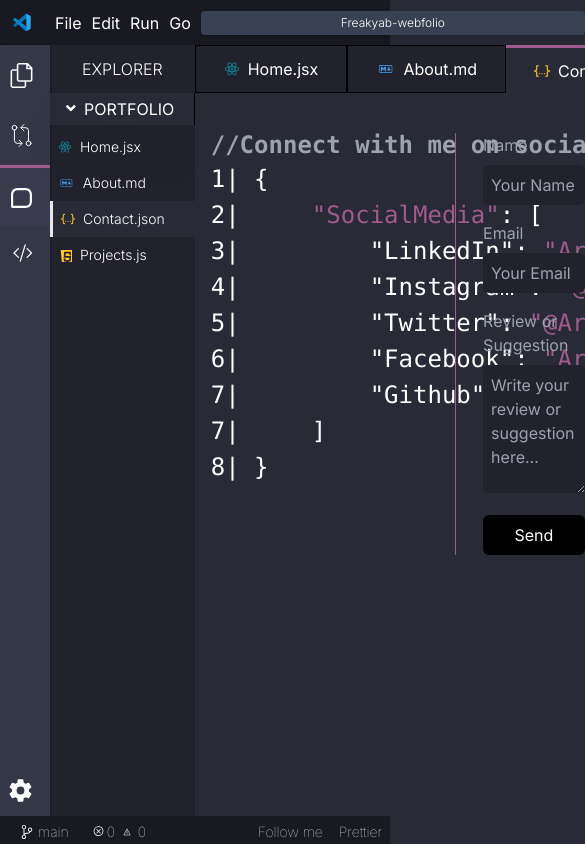
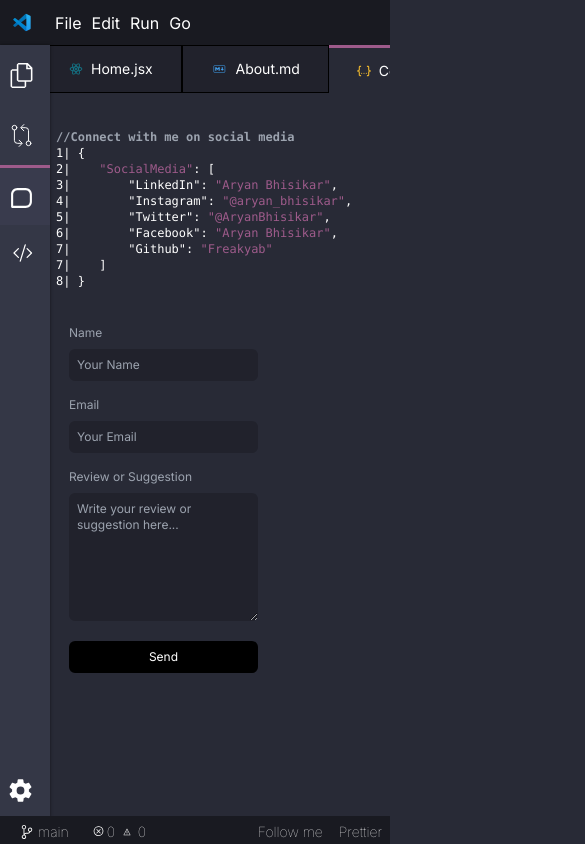
Before and after one commit to Freakyab/webfolio, a Next.js app: page /contact in a window 390 px wide. Shown: the top 844 px of the page, 585 px wide, since content can reach past the window. Built offline with nearby package versions, Linux system fonts and the light colour scheme; a web font is replaced by a local one.

Commit message:
Update page styles and layout

```diff
--- a/src/app/about/page.js
+++ b/src/app/about/page.js
@@ -4,7 +4,7 @@
 
 export default function About() {
   return (
-    <main className="body_color w-[100vw] calc_height text-white font-mono overflow-scroll overflow-x-hidden">
+    <main className="body_color pl-12 sm:pl-0  w-[100vw] calc_height text-white font-mono ">
       <PageList />
     <Link
       href="https://github.com/freakyab"
--- a/src/app/components/pagesList/index.jsx
+++ b/src/app/components/pagesList/index.jsx
@@ -136,11 +136,11 @@
 const PageList = () => {
   const pathname = usePathname();
   return (
-    <div className="flex explorer">
+    <div className="flex explorer overflow-x-auto">
       {MenuItems.map((item, index) => (
         <div
           key={index}
-          className={` w-[180px] h-[48px] flex justify-center items-center px-5
+          className={` w-[180px] h-[48px] flex justify-center items-center px-5 text-sm cursor-pointer
 
           ${item.sideNav ? "hidden" : ""}
           ${
--- a/src/app/contact/page.js
+++ b/src/app/contact/page.js
@@ -31,22 +31,22 @@
   ];
 
   return (
-    <main className="body_color w-full  calc_height text-white">
+    <main className="body_color w-full pl-10 sm:pl-0 calc_height text-white">
       <PageList />
 
-      <div className="grid grid-cols-3 mt-5 ">
-        <pre className="p-4 col-span-2 " style={{ fontSize: "1.5rem" }}>
+      <div className="sm:grid grid-cols-3 text-xs sm:text-xl mt-5 ">
+        <pre className="p-4 col-span-2 ">
           <code>
-            <p className="text-center text-2xl font-bold text-gray-400 ">
+            <p className="sm:text-center sm:text-2xl font-bold text-gray-400 ">
               {"//"}Connect with me on social media
             </p>
             1| {`{`}
             {"\n"}
-            2| &nbsp;&nbsp;&nbsp;&nbsp;
+            2| &nbsp;&nbsp;&nbsp;
             <span className="active-text">"SocialMedia"</span>: {"["} {"\n"}
             {handlers.map((handler, index) => (
               <span key={index}>
-                {index + 3}| &nbsp;&nbsp;&nbsp;&nbsp;&nbsp;&nbsp;&nbsp;&nbsp;
+                {index + 3}| &nbsp;&nbsp;&nbsp;&nbsp;&nbsp;&nbsp;&nbsp;
                 <span>"{handler.name}"</span>:{" "}
                 <span className="active-text">
                   <Link
@@ -60,7 +60,7 @@
                 {"\n"}
               </span>
             ))}
-            7| &nbsp;&nbsp;&nbsp;&nbsp;
+            7| &nbsp;&nbsp;&nbsp;
             {"]"}
             {"\n"}
             8| {`}`}
--- a/src/app/globals.css
+++ b/src/app/globals.css
@@ -74,9 +74,8 @@
   font-family: "Londrina Solid", sans-serif;
 }
 
-/* @media (max-width: 940px) {
+@media (max-width: 1030px) {
   .hidden-tab{
     display: none;
   }
-
-} */
+}
--- a/src/app/page.js
+++ b/src/app/page.js
@@ -51,13 +51,13 @@
 
   return (
     <div
-      className="grid grid-cols-1 sm:grid-cols-3 gap-1 sm:ml-0 h-[calc(100vh-190px)] font-medium relative"
+      className="mt-[50%] sm:mt-0 sm:grid grid-cols-1 sm:grid-cols-3 gap-1 sm:ml-0 h-[calc(100vh-190px)] font-medium "
       style={{ textShadow: "0px 0px 10px rgba(255,255,255,0.5)" }}
     >
       <div className="col-span-1 sm:col-span-1 grid place-items-center">
         <h1 className="text-3xl sm:text-6xl">Hello,</h1>
       </div>
-      <div className="col-span-1 mr-auto sm:col-span-2 grid place-items-center relative">
+      <div className="col-span-1 mr-auto sm:col-span-2 grid place-items-center">
         <p className="text-xl sm:text-4xl font-light">
           I am {"<"} <span
             className="active-text font-extrabold "
@@ -74,9 +74,9 @@
 
 const Home = () => {
   return (
-    <main className="body_color w-full sm:w-screen calc_height text-white relative">
+    <main className="body_color pl-12 md:pl-0  w-[100vw] calc_height text-white">
       <PageList />
-      <div className="fixed pl-10 ml-10 solidText font-bold text-[4rem] sm:text-[10rem] opacity-10 z-2">
+      <div className="fixed h-full pl-10 mt-[10%] md:mt-0 ml-10 solidText font-bold text-[5rem] md:text-[10rem] opacity-10 z-2">
         BUILD <span className=" ">WHAT</span> <br />
         YOU <code className="outLine ">LOVE</code>
       </div>
--- a/src/app/projects/page.js
+++ b/src/app/projects/page.js
@@ -80,7 +80,7 @@
   // ... (previous code)
 
   return (
-    <main className="body_color w-[100vw] calc_height text-white font-mono overflow-scroll overflow-x-hidden">
+    <main className="body_color pl-10 sm:pl-0 w-[100vw] calc_height text-white font-mono overflow-scroll overflow-x-hidden">
       <PageList />
       <div className="grid grid-cols-1 gap-4 p-4 md:grid-cols-2 lg:grid-cols-3">
         {repos.map((repo) => (
--- a/src/app/settings/page.js
+++ b/src/app/settings/page.js
@@ -57,10 +57,10 @@
 
   return (
     <main
-      className={`body_color w-[100vw] h-full text-white font-mono overflow-x-hidden`}
+      className={`body_color w-[100vw] pl-10 sm:pl-0 h-full text-white font-mono overflow-x-hidden`}
       style={selectedTheme.colors}>
       <PageList />
-      <div className="flex ml-2 space-x-4 mt-4 justify-center items-center">
+      <div className="flex flex-col sm:flex-row ml-2 space-x-4 mt-4 justify-center items-center">
         {themes.map((theme) => (
           <div className="flex flex-col">
             <img src={theme.link} className="w-[400px] h-[400px] rounded-t-3xl"/>
```
